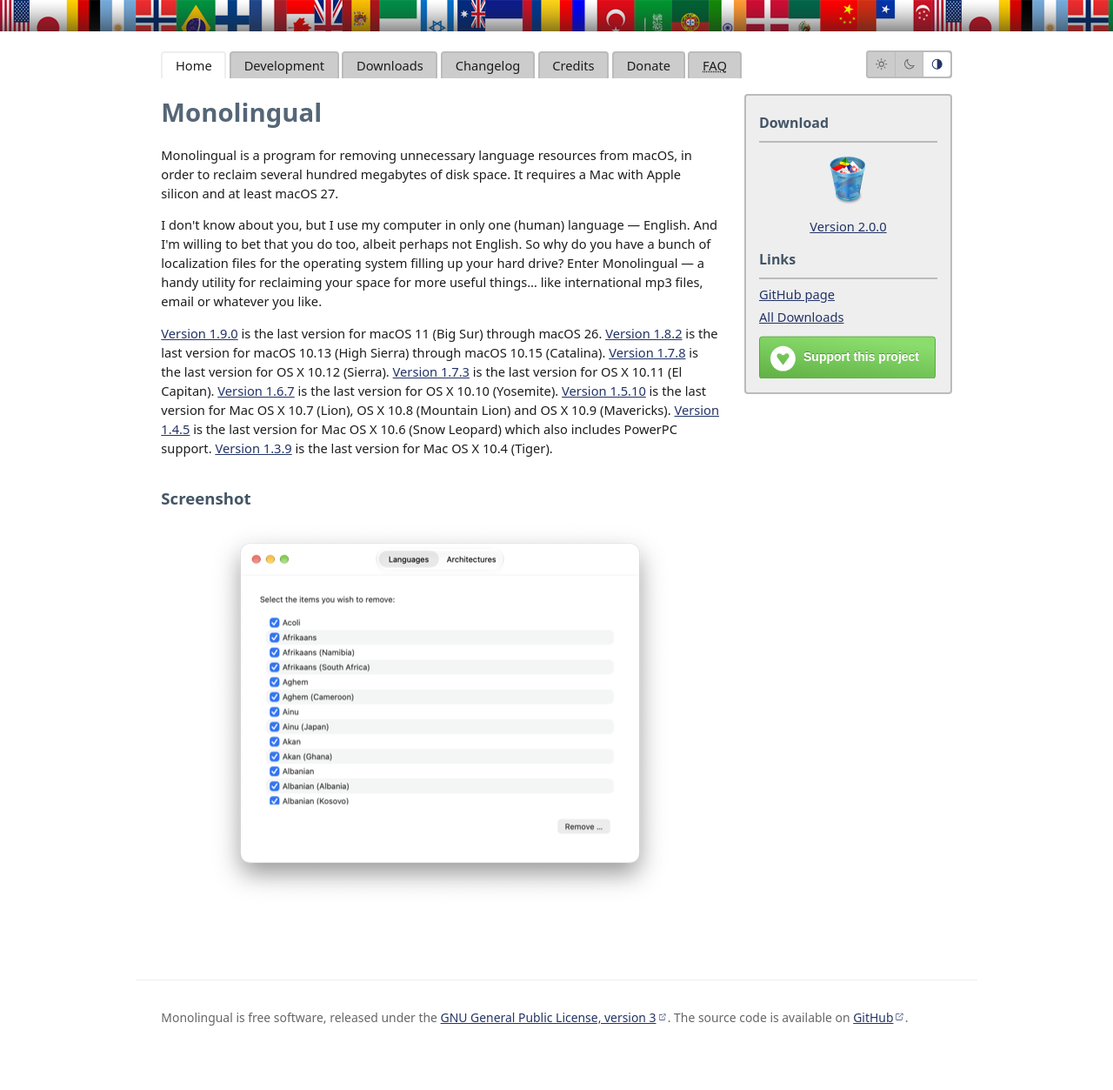
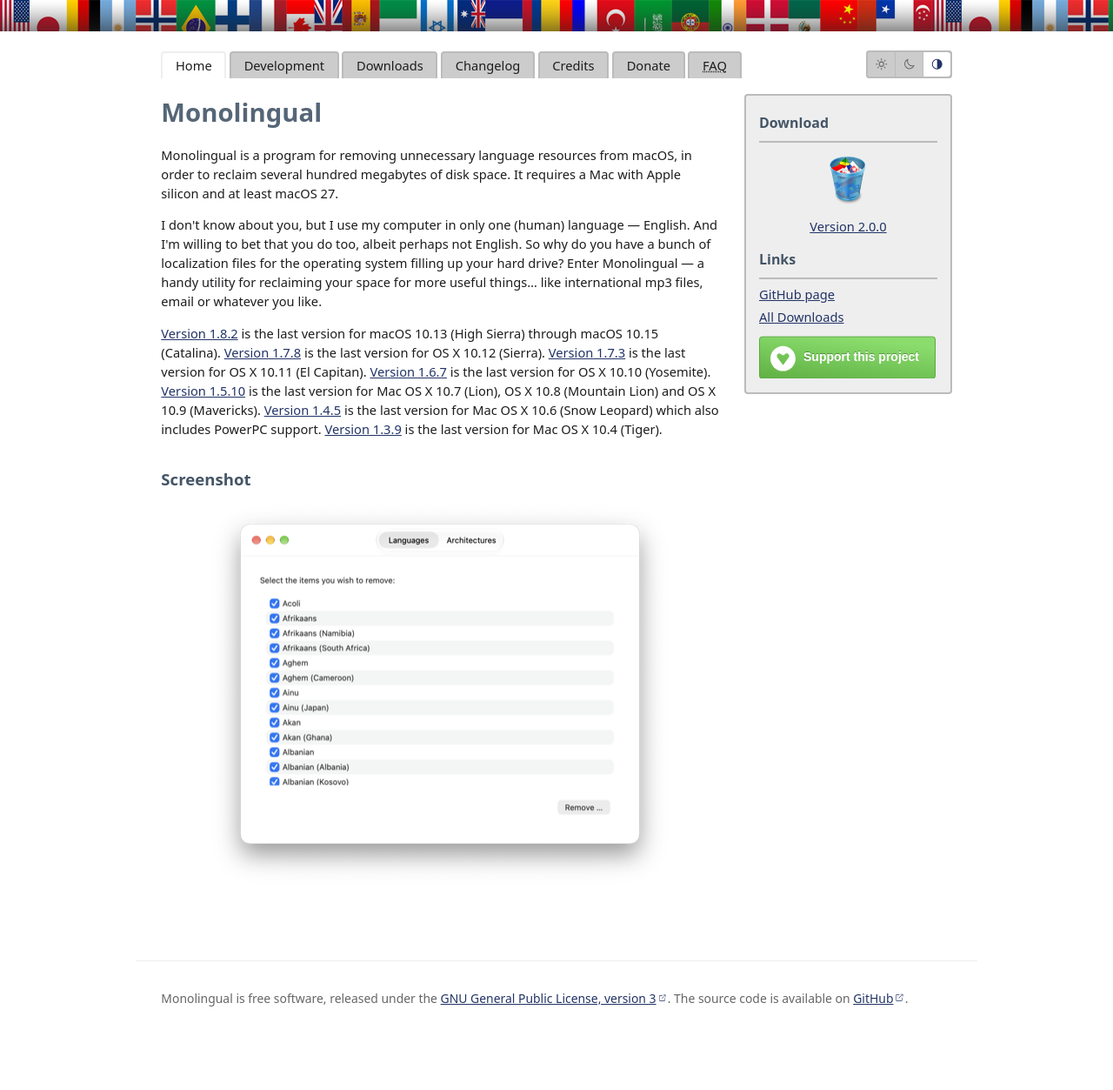
Before and after one commit to IngmarStein/Monolingual, a Jekyll site: the page built from index.html, in a window 1280 px wide. Shown: the whole page at 87% size. Built offline with Jekyll 4.4.1, drawn with Linux system fonts in a browser that asks for light colours; after the commit the page ends 1231 px from its top, so only the background shows below that.

Commit message:
site: drop the 1.9.0 download link
1.9.0 was version-bumped in 2021 but never released, so that DMG 404s.
1.8.2 remains the oldest-supported-version link, and every link in the
list now resolves.

```diff
--- a/index.html
+++ b/index.html
@@ -14,7 +14,6 @@
 			space for more useful things&#8230; like international mp3 files, email or whatever you like.
 		</p>
 		<p>
-			<a href="{{ site.github_download_url | replace: 'VERSION', '1.9.0' | append: '.dmg' }}">Version 1.9.0</a> is the last version for macOS 11 (Big Sur) through macOS 26.
 			<a href="{{ site.github_download_url | replace: 'VERSION', '1.8.2' | append: '.dmg' }}">Version 1.8.2</a> is the last version for macOS 10.13 (High Sierra) through macOS 10.15 (Catalina).
 			<a href="{{ site.github_download_url | replace: 'VERSION', '1.7.8' | append: '.dmg' }}">Version 1.7.8</a> is the last version for OS X 10.12 (Sierra).
 			<a href="{{ site.github_download_url | replace: 'VERSION', '1.7.3' | append: '.dmg' }}">Version 1.7.3</a> is the last version for OS X 10.11 (El Capitan).
```
